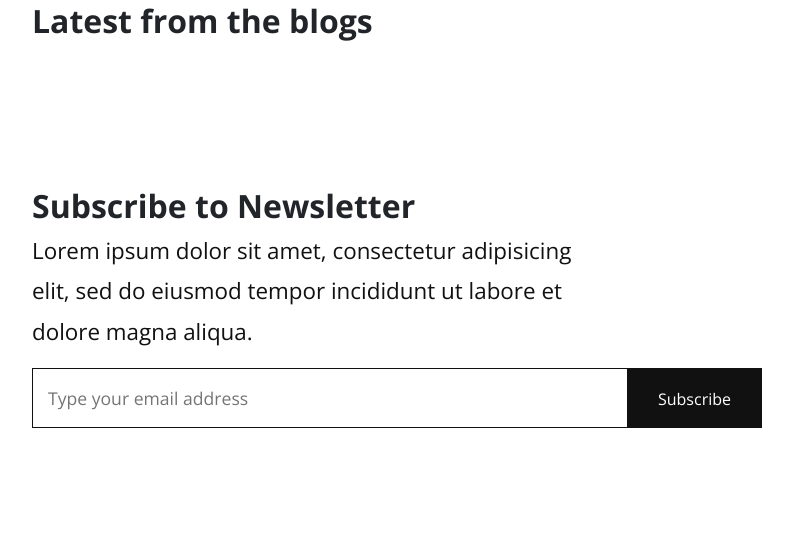
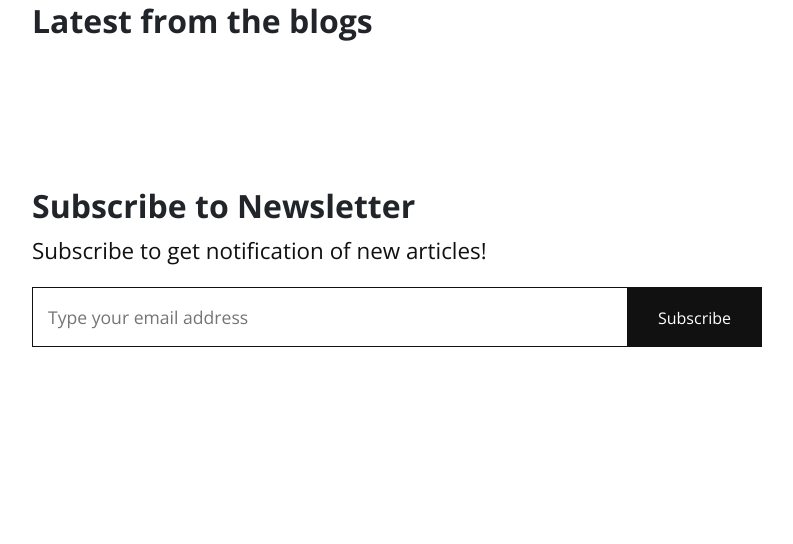
Before and after one commit to ishanshah710/DjangoBlog, a Django app: page / in a window 1280 px wide. Shown: the part 973-1517 px from the top of the page, without its empty margins (53-846 px from the left). After the commit the page ends 1320 px from the top, so only its background shows below. Run offline with Django 3.2, Linux system fonts and the light colour scheme; data that the repository does not hold is empty; some libraries are stand-ins or nearby versions.

Commit message:
index.html file updated

```diff
--- a/templates/index.html
+++ b/templates/index.html
@@ -118,7 +118,7 @@
         <div class="row">
           <div class="col-md-6">
             <h2>Subscribe to Newsletter</h2>
-            <p class="text-big">Lorem ipsum dolor sit amet, consectetur adipisicing elit, sed do eiusmod tempor incididunt ut labore et dolore magna aliqua.</p>
+            <p class="text-big">Subscribe to get notification of new articles!</p>
           </div>
           <div class="col-md-8">
             <div class="form-holder">
```
